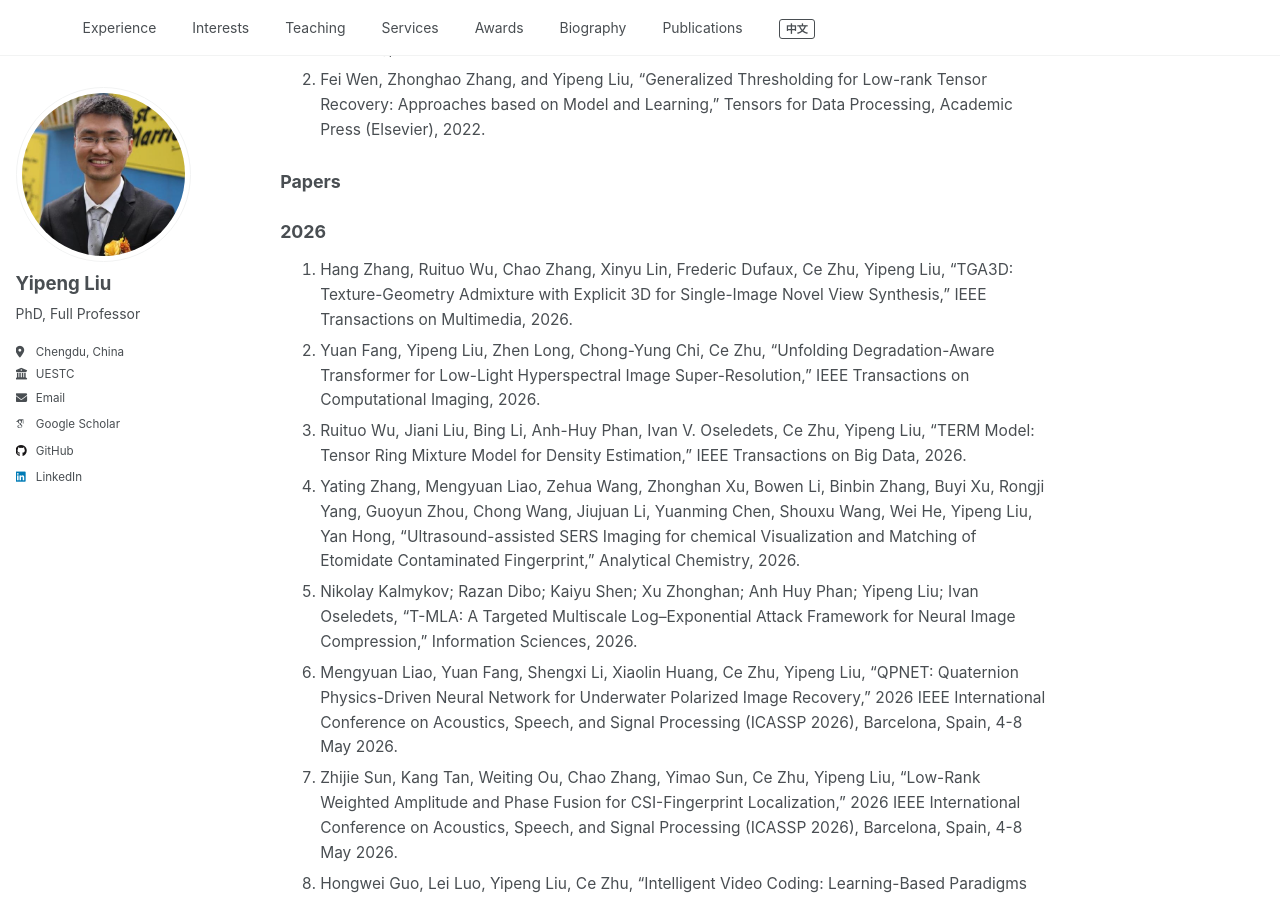
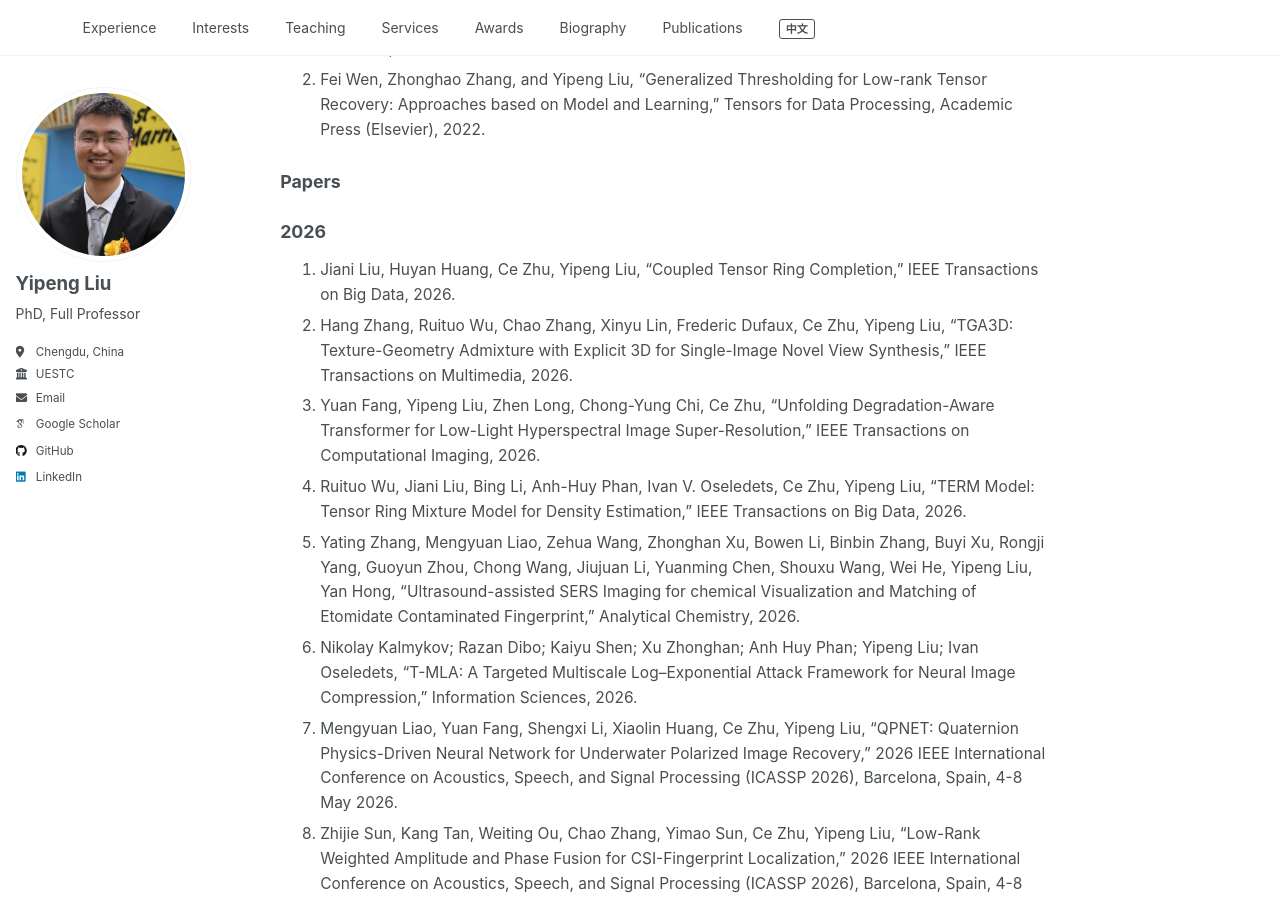
Before and after one commit to yipengliu/yipengliu.github.io, a Jekyll site: the page built from _pages/main-en.md, in a window 1280 px wide and 900 px high, scrolled down 2896 px. Built offline with Jekyll 4.4.1, drawn with Linux system fonts in a browser that asks for light colours; some web fonts are replaced.

Commit message:
Update main-en.md

```diff
--- a/_pages/main-en.md
+++ b/_pages/main-en.md
@@ -98,16 +98,16 @@
 
 ### 2026
 
-1. Hang Zhang, Ruituo Wu, Chao Zhang, Xinyu Lin, Frederic Dufaux, Ce Zhu, Yipeng Liu, "TGA3D: Texture-Geometry Admixture with
-Explicit 3D for Single-Image Novel View Synthesis," IEEE Transactions on Multimedia, 2026.
-2. Yuan Fang, Yipeng Liu, Zhen Long, Chong-Yung Chi, Ce Zhu, "Unfolding Degradation-Aware Transformer for Low-Light Hyperspectral Image Super-Resolution," IEEE Transactions on Computational Imaging, 2026.
-3. Ruituo Wu, Jiani Liu, Bing Li, Anh-Huy Phan, Ivan V. Oseledets, Ce Zhu, Yipeng Liu, "TERM Model: Tensor Ring Mixture Model for Density Estimation," IEEE Transactions on Big Data, 2026.
-4. Yating Zhang, Mengyuan Liao, Zehua Wang, Zhonghan Xu, Bowen Li, Binbin Zhang, Buyi Xu, Rongji Yang, Guoyun Zhou, Chong Wang, Jiujuan Li, Yuanming Chen, Shouxu Wang, Wei He, Yipeng Liu, Yan Hong, "Ultrasound-assisted SERS Imaging for chemical Visualization and Matching of Etomidate Contaminated Fingerprint," Analytical Chemistry, 2026.
-5. Nikolay Kalmykov; Razan Dibo; Kaiyu Shen; Xu Zhonghan; Anh Huy Phan; Yipeng Liu; Ivan Oseledets, "T-MLA: A Targeted Multiscale Log--Exponential Attack Framework for Neural Image Compression," Information Sciences, 2026.
-6. Mengyuan Liao, Yuan Fang, Shengxi Li, Xiaolin Huang, Ce Zhu, Yipeng Liu, "QPNET: Quaternion Physics-Driven Neural Network for Underwater Polarized Image Recovery," 2026 IEEE International Conference on Acoustics, Speech, and Signal Processing (ICASSP 2026), Barcelona, Spain, 4-8 May 2026.
-7. Zhijie Sun, Kang Tan, Weiting Ou, Chao Zhang, Yimao Sun, Ce Zhu, Yipeng Liu, "Low-Rank Weighted Amplitude and Phase Fusion for CSI-Fingerprint Localization," 2026 IEEE International Conference on Acoustics, Speech, and Signal Processing (ICASSP 2026), Barcelona, Spain, 4-8 May 2026.
-8. Hongwei Guo, Lei Luo, Yipeng Liu, Ce Zhu, "Intelligent Video Coding: Learning-Based Paradigms and Standardization Trends," 2026 IEEE International Symposium on Broadband Multimedia Systems and Broadcasting (BMSB 2026), João Pessoa, Brazil, July 8–11, 2026.
-9. Houji Du, Fei He, Bo Liu, Ce Zhu, Yipeng Liu, "Robust Brain Structure Characterization via Tensor Subspace Learning on Minimal Representative Subset," 2026 IEEE International Conference on Multimedia and Expo (ICME 2026), Bangkok, Thailand, July 5 - 9, 2026.
+1. Jiani Liu, Huyan Huang, Ce Zhu, Yipeng Liu, "Coupled Tensor Ring Completion," IEEE Transactions on Big Data, 2026.
+2. Hang Zhang, Ruituo Wu, Chao Zhang, Xinyu Lin, Frederic Dufaux, Ce Zhu, Yipeng Liu, "TGA3D: Texture-Geometry Admixture with Explicit 3D for Single-Image Novel View Synthesis," IEEE Transactions on Multimedia, 2026.
+3. Yuan Fang, Yipeng Liu, Zhen Long, Chong-Yung Chi, Ce Zhu, "Unfolding Degradation-Aware Transformer for Low-Light Hyperspectral Image Super-Resolution," IEEE Transactions on Computational Imaging, 2026.
+4. Ruituo Wu, Jiani Liu, Bing Li, Anh-Huy Phan, Ivan V. Oseledets, Ce Zhu, Yipeng Liu, "TERM Model: Tensor Ring Mixture Model for Density Estimation," IEEE Transactions on Big Data, 2026.
+5. Yating Zhang, Mengyuan Liao, Zehua Wang, Zhonghan Xu, Bowen Li, Binbin Zhang, Buyi Xu, Rongji Yang, Guoyun Zhou, Chong Wang, Jiujuan Li, Yuanming Chen, Shouxu Wang, Wei He, Yipeng Liu, Yan Hong, "Ultrasound-assisted SERS Imaging for chemical Visualization and Matching of Etomidate Contaminated Fingerprint," Analytical Chemistry, 2026.
+6. Nikolay Kalmykov; Razan Dibo; Kaiyu Shen; Xu Zhonghan; Anh Huy Phan; Yipeng Liu; Ivan Oseledets, "T-MLA: A Targeted Multiscale Log--Exponential Attack Framework for Neural Image Compression," Information Sciences, 2026.
+7. Mengyuan Liao, Yuan Fang, Shengxi Li, Xiaolin Huang, Ce Zhu, Yipeng Liu, "QPNET: Quaternion Physics-Driven Neural Network for Underwater Polarized Image Recovery," 2026 IEEE International Conference on Acoustics, Speech, and Signal Processing (ICASSP 2026), Barcelona, Spain, 4-8 May 2026.
+8. Zhijie Sun, Kang Tan, Weiting Ou, Chao Zhang, Yimao Sun, Ce Zhu, Yipeng Liu, "Low-Rank Weighted Amplitude and Phase Fusion for CSI-Fingerprint Localization," 2026 IEEE International Conference on Acoustics, Speech, and Signal Processing (ICASSP 2026), Barcelona, Spain, 4-8 May 2026.
+9. Hongwei Guo, Lei Luo, Yipeng Liu, Ce Zhu, "Intelligent Video Coding: Learning-Based Paradigms and Standardization Trends," 2026 IEEE International Symposium on Broadband Multimedia Systems and Broadcasting (BMSB 2026), João Pessoa, Brazil, July 8–11, 2026.
+10. Houji Du, Fei He, Bo Liu, Ce Zhu, Yipeng Liu, "Robust Brain Structure Characterization via Tensor Subspace Learning on Minimal Representative Subset," 2026 IEEE International Conference on Multimedia and Expo (ICME 2026), Bangkok, Thailand, July 5 - 9, 2026.
 
 #### 2025
 
```
